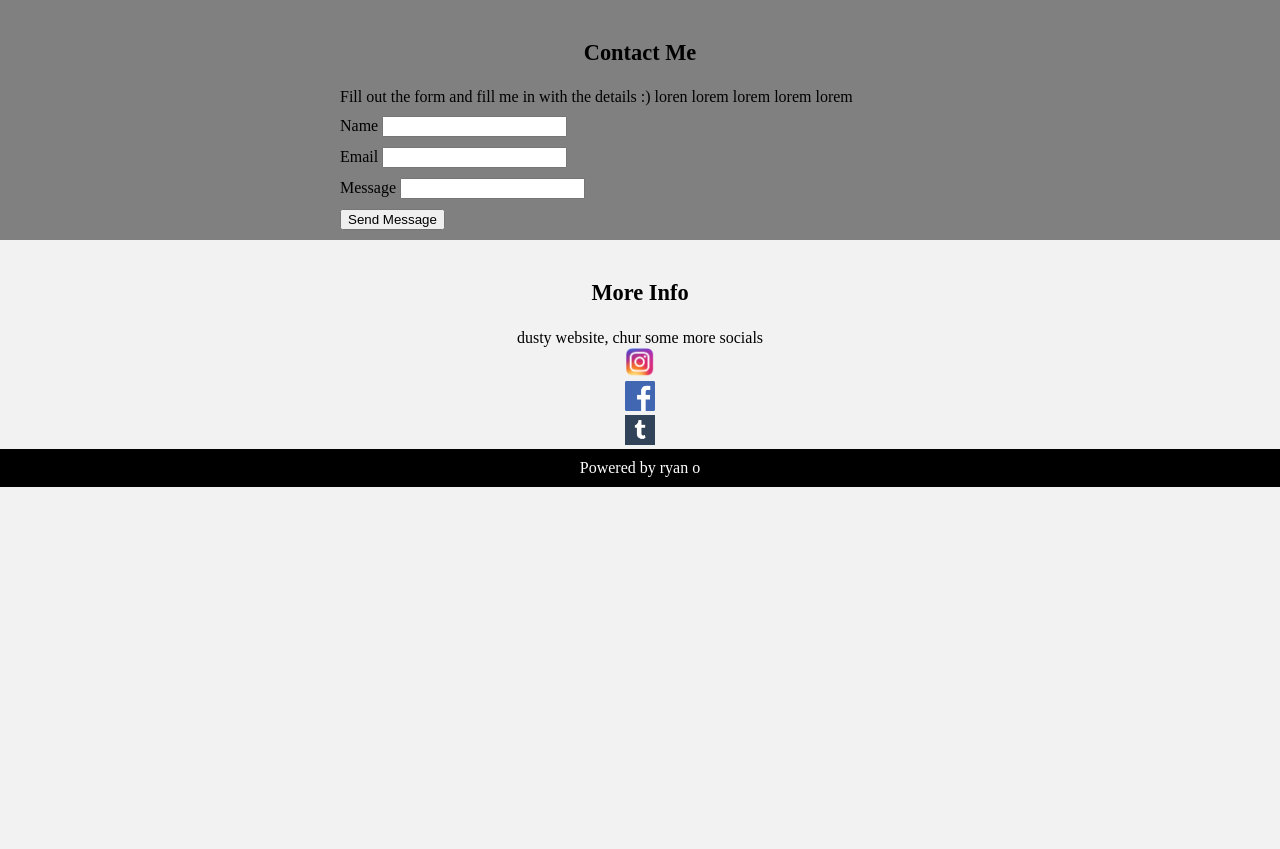
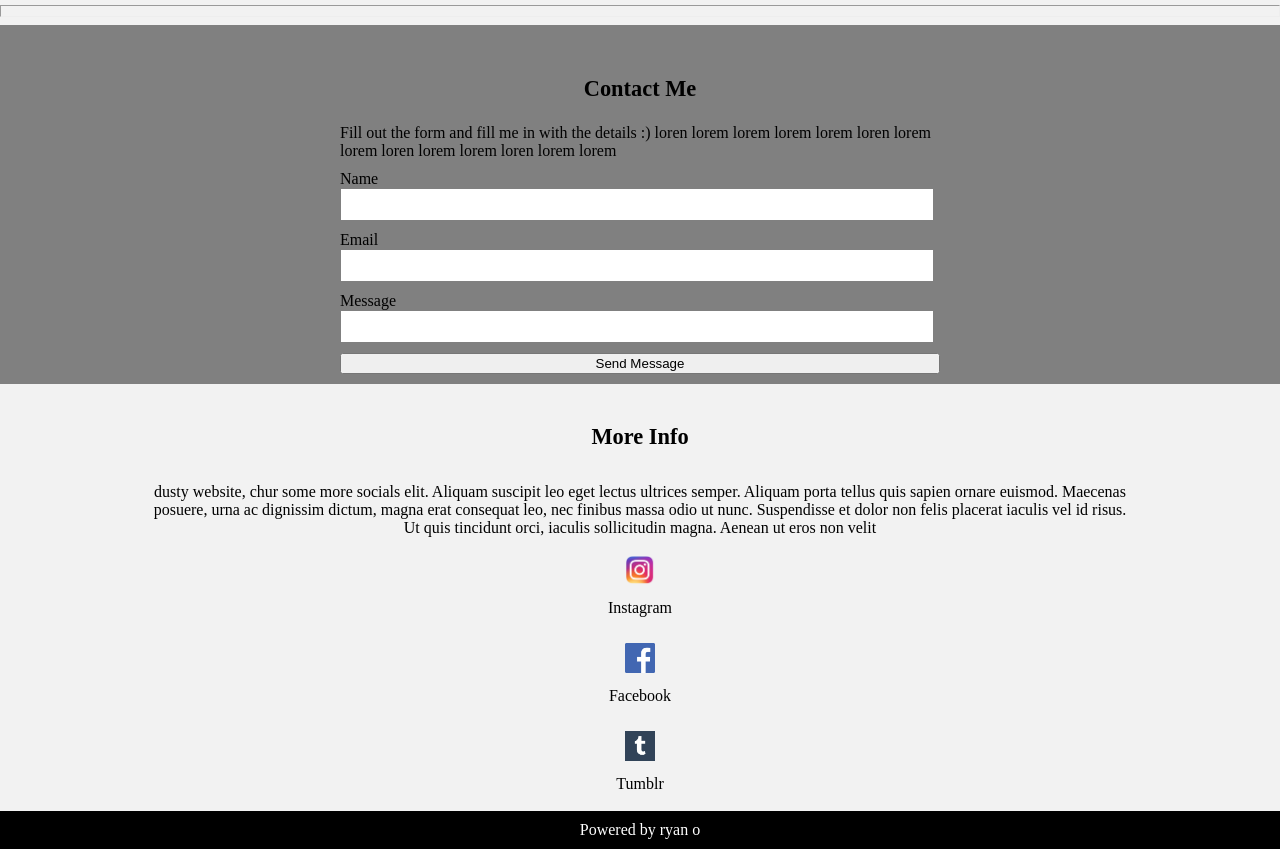
Before and after one commit to ryan0connor/ryan0connor.github.io, a plain HTML site: page index.html in a window 1280 px wide. Shown: the part 1979-2828 px from the top of the page. Before the commit the page ends 2466 px from the top, so only its background shows below. Drawn offline with nearby package versions, Linux system fonts and the light colour scheme.

Commit message:
making code neat and readable, i tried

```diff
--- a/index.html
+++ b/index.html
@@ -39,7 +39,7 @@
                 }
             </script>
 
-        </div>
+    </div>
 
     <script src="https://cdn.jsdelivr.net/npm/jquery@3.4.1/dist/jquery.min.js"></script>
 
@@ -77,7 +77,7 @@
 
 
         <p>
-            My name is Ryan O'Connor and I enjoy isdjbuv ijsdbfv i;djbz kjbfdibiv lzuebfv xilzjb vdsuhv iusdhv aiuefg eiushg apeuigh laiesufgh aipuerfgh apiurfh sdjkzhvb ae ifgyalieudfgh apiruef aliurfh equat sed vel ipsum. Suspendisse convallis arcu eu turpis consectetur, a congue dolor malesuada. Maecenas lorem quam, gravida ac odio et, imperdiet lacinia libero. Vestibulum feugiat aliquam ligula. Duis ultricies porta nulla id rutrum. Fusce euismod, elit dictum vestibulum varius, quam lorem mattis justo, eget ullamcorper massa tellus viverra lacus. Proin iaculis, est ac mollis gravida, odio lacus vehicula ante, ac dignissim magna dui eget tellus. Donec id egestas dui, eget feugiat nulla.
+            My name is Ryan O'Connor, I am a student at Massey University studying design. Right now I am studying spatial, web developement and communication for makers. i'm from welly, born and raised. I enjoy a whole lotta things whether its musical, clothing, majority creative practices and other things. i'm adding lorem now because I don't know what else to add, Lorem ipsum dolor sit amet, consectetur adipiscing elit. Aliquam suscipit leo eget lectus ultrices semper. Aliquam porta tellus quis sapien ornare euismod. Maecenas posuere, urna ac dignissim dictum, magna erat consequat leo, nec finibus massa odio ut nunc. Suspendisse et dolor non felis placerat iaculis vel id risus. Ut quis tincidunt orci, iaculis sollicitudin magna. Aenean ut eros non velit rhoncus bibendum. Sed lobortis vestibulum sapien, vitae porta turpis placerat ut. Mauris consequat ultricies elit, at tristique ipsum blandit vitae. Aliquam gravida purus sit amet rhoncus egestas. Etiam mattis semper lectus, quis maximus ante malesuada ut.
         </p>
         <p>
             email: ryanoconnorrrr@gmail.com
@@ -118,21 +118,25 @@
   <div class="contact" id="contact">
     <div class="details" style="max-width:600px">
       <h3 class="contactme"><b>Contact Me</b></h3>
-      <p2>Fill out the form and fill me in with the details :) loren lorem lorem lorem  lorem</p2>
+      <p2>Fill out the form and fill me in with the details :) loren lorem lorem lorem lorem loren lorem lorem loren lorem lorem loren lorem lorem</p2>
       <form action="/action_page.php" target="_blank">
         <div class="name">
           <label>Name</label>
           <input class="required" type="text" name="Name" required>
         </div>
+
         <div class="emil">
           <label>Email</label>
           <input class="required" type="text" name="Email" required>
         </div>
+
         <div class="message">
           <label>Message</label>
           <input class="required" type="text" name="Message" required>
         </div>
+
         <button type="submit" class="button">Send Message</button>
+
       </form>
     </div>
   </div>
@@ -145,30 +149,22 @@
 
       <div class="moreinfo">
         <h3>More Info</h3>
-        <p2>dusty website, chur some more socials </p2>
+        <p>dusty website, chur some more socials elit. Aliquam suscipit leo eget lectus ultrices semper. Aliquam porta tellus quis sapien ornare euismod. Maecenas posuere, urna ac dignissim dictum, magna erat consequat leo, nec finibus massa odio ut nunc. Suspendisse et dolor non felis placerat iaculis vel id risus. Ut quis tincidunt orci, iaculis sollicitudin magna. Aenean ut eros non velit </p>
           <div class="socials">
-            <div id="insta"><a href="https://www.instagram.com/ryanoconnorrrr/"><img src="insta.png" alt= "insta link" height="30" width="30" ></a>
+            <div id="insta"><a href="https://www.instagram.com/ryanoconnorrrr/"><img src="insta.png" alt= "insta link" height="30" width="30" ></a><p>Instagram</p>
             </div>
 
-            <div id="facebook"><a href="https://www.facebook.com/ryan.oconnor.54"><img src="facebook.png" alt= "facebook link" height="30" width="30" ></a></div>
+            <div id="facebook"><a href="https://www.facebook.com/ryan.oconnor.54"><img src="facebook.png" alt= "facebook link" height="30" width="30" ></a><p>Facebook</p></div>
 
-            <div id="tumblr"><a href="https://ryanocspace.tumblr.com/"><img src="tumblr.png" alt= "tumblr link" height="30" width="30" ></a>
+            <div id="tumblr"><a href="https://ryanocspace.tumblr.com/"><img src="tumblr.png" alt= "tumblr link" height="30" width="30" ></a><p>Tumblr</p>
           </div>
         </div>
-
-
       </div>
-
-
-
-
-
 
   </footer>
 
-  <div class="foot">Powered by ryan o</div>
+    <div class="foot">Powered by ryan o</div>
 
 </body>
 
-
 </html>
--- a/style.css
+++ b/style.css
@@ -1,6 +1,8 @@
-/* css */
+/*CSS*/
 
-
+{
+outline: 1px dotted lime;
+}
 
 /*PHONE ADJUSTMENTS*/
 
@@ -23,8 +25,7 @@ body {
     16 / 17
     }
 
-
-/*header*/
+/*HEADER*/
 
 body {
     background-color: #F2F2F2;
@@ -45,8 +46,8 @@ body {
     padding: 10px;
     }
 
+/*SIDE NAV BAR*/
 
-/* side nav bar */
 .sidenav {
     height: 100%;
     width: 0;
@@ -86,7 +87,7 @@ body {
     .sidenav a {font-size: 18px;}
     }
 
-/* portfolio*/
+/*PORTFOLIO*/
 
 .work {
     margin: auto;
@@ -100,7 +101,7 @@ body {
     object-fit:fill;
     }
 
-/*about page*/
+/*ABOUT*/
 
 #about {
     padding: 20px;
@@ -118,7 +119,6 @@ h3 {
     height: auto;
     padding: 20px 0;
     text-align: center;
-
     }
 
 p {
@@ -127,13 +127,11 @@ p {
     padding-bottom: 10px;
     padding-left: 150px;
     padding-right: 150px;
-
     }
 
 p2 {
     padding-top: 10px;
     padding-bottom: 10px;
-
     }
 
 
@@ -159,69 +157,68 @@ p2 {
     }
 
 .wide {
-
+    display: block;
     }
 
 .percent{
+    display: block;
     background-color: grey;
     max-width: inherit;
     }
 
-/*contact*/
+/*CONTACT*/
 
 .contact {
-    background-color: gray
+    background-color: gray;
     }
 
 .details {
     margin: auto;
     padding-top: 10px;
     padding-bottom: 10px;
-
+    display: block;
     }
 
 .name {
-    margin: auto;
     padding-top: 10px;
     padding-bottom: 10px;
-
+    box-sizing: inherit;
     }
 
 .email {
-    margin: auto;
     padding-top: 10px;
     padding-bottom: 10px;
+    box-sizing: inherit;
     }
 
 .message {
-    margin: auto;
     padding-top: 10px;
     padding-bottom: 10px;
+    box-sizing: inherit;
     }
 
-.required{
-    max-width: 100%;
+.required {
+    width: 96%;
+    margin: 0;
+    border: 1px solid gray;
+    padding: 8px;
+    box-sizing: inherit;
     }
 
 .button {
-
+    display: block;
+    width: 100%;
     }
 
 
 .details {
-    grid-row: auto;
+    margin: auto;
     }
 
-/*footer*/
-
-.footcontainer {
-
-}
+/*FOOTER*/
 
 .rows {
     margin: auto;
-
-
     }
 
 .moreinfo {
@@ -231,23 +228,19 @@ p2 {
 
 .socials {
     display: block;
-
     }
 
 #insta {
-    text-align: center;
-
+    padding: 8px;
     }
 
 #facebook {
-    text-align: center;
-
+    padding: 8px;
     }
 
 #tumblr {
-    text-align: center;
+    padding: 8px;
     }
-
 
 .foot {
     margin: auto;
```
Lines whose indentation alone changed are shown as unchanged.
